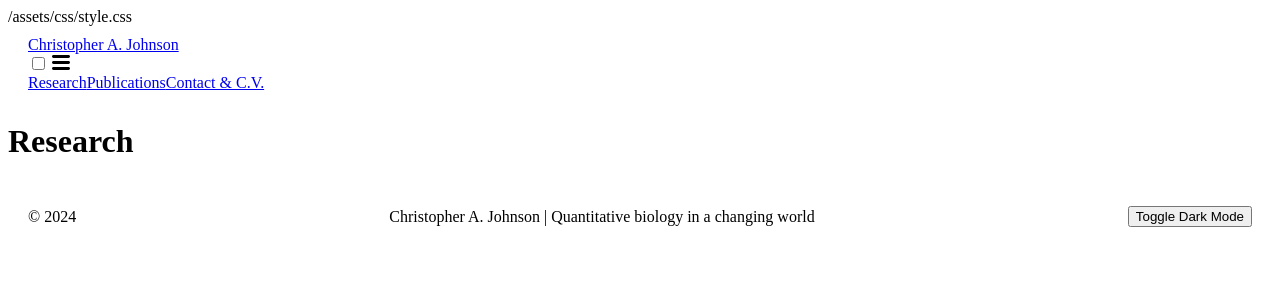
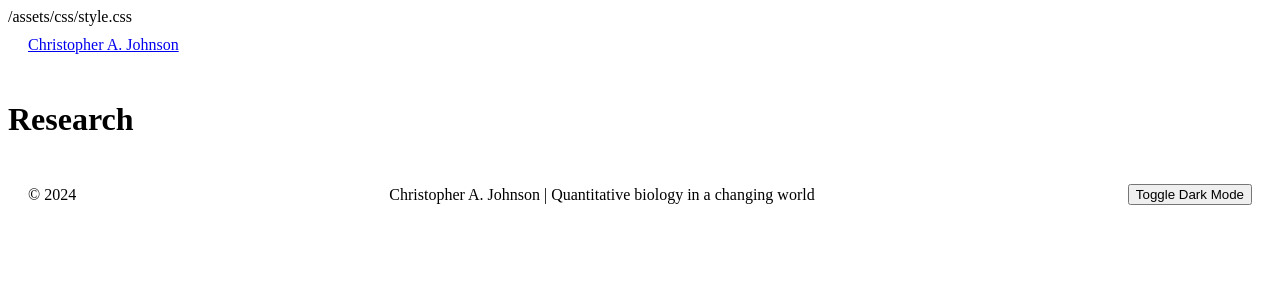
Before and after one commit to chrisajohnson/chrisajohnson.github.io, a Jekyll site: the page built from research.md, in a window 1280 px wide. Shown: the top 300 px of the page. Built offline with Jekyll 4.4.1, drawn with Linux system fonts in a browser that asks for light colours.

Commit message:
Update header.html

```diff
--- a/_includes/header.html
+++ b/_includes/header.html
@@ -1,31 +1,18 @@
 <header class="site-header">
-
   <div class="wrapper">
-    {%- assign default_paths = site.pages | map: "path" -%}
-    {%- assign page_paths = site.header_pages | default: default_paths -%}
-    {%- assign titles_size = site.pages | map: 'title' | join: '' | size -%}
     <a class="site-title" rel="author" href="{{ "/" | relative_url }}">{{ site.title | escape }}</a>
 
-    {%- if titles_size > 0 -%}
+    {% if site.header_pages %}
       <nav class="site-nav">
-        <input type="checkbox" id="nav-trigger" class="nav-trigger" />
-        <label for="nav-trigger">
-          <span class="menu-icon">
-            <svg viewBox="0 0 18 15" width="18px" height="15px">
-              <path d="M18,1.484c0,0.82-0.665,1.484-1.484,1.484H1.484C0.665,2.969,0,2.304,0,1.484l0,0C0,0.665,0.665,0,1.484,0 h15.032C17.335,0,18,0.665,18,1.484L18,1.484z M18,7.516C18,8.335,17.335,9,16.516,9H1.484C0.665,9,0,8.335,0,7.516l0,0 c0-0.82,0.665-1.484,1.484-1.484h15.032C17.335,6.031,18,6.696,18,7.516L18,7.516z M18,13.516C18,14.335,17.335,15,16.516,15H1.484 C0.665,15,0,14.335,0,13.516l0,0c0-0.82,0.665-1.483,1.484-1.483h15.032C17.335,12.031,18,12.695,18,13.516L18,13.516z"/>
-            </svg>
-          </span>
-        </label>
-
-        <div class="trigger">
-          {%- for path in page_paths -%}
-            {%- assign my_page = site.pages | where: "path", path | first -%}
-            {%- if my_page.title -%}
-            <a class="page-link" href="{{ my_page.url | relative_url }}">{{ my_page.title | escape }}</a>
-            {%- endif -%}
-          {%- endfor -%}
-        </div>
+        <ul>
+          {% for page in site.header_pages %}
+            {% assign my_page = site.pages | where: "title", page | first %}
+            {% if my_page %}
+              <li><a class="page-link" href="{{ my_page.url | relative_url }}">{{ my_page.title | escape }}</a></li>
+            {% endif %}
+          {% endfor %}
+        </ul>
       </nav>
-    {%- endif -%}
+    {% endif %}
   </div>
 </header>
```
